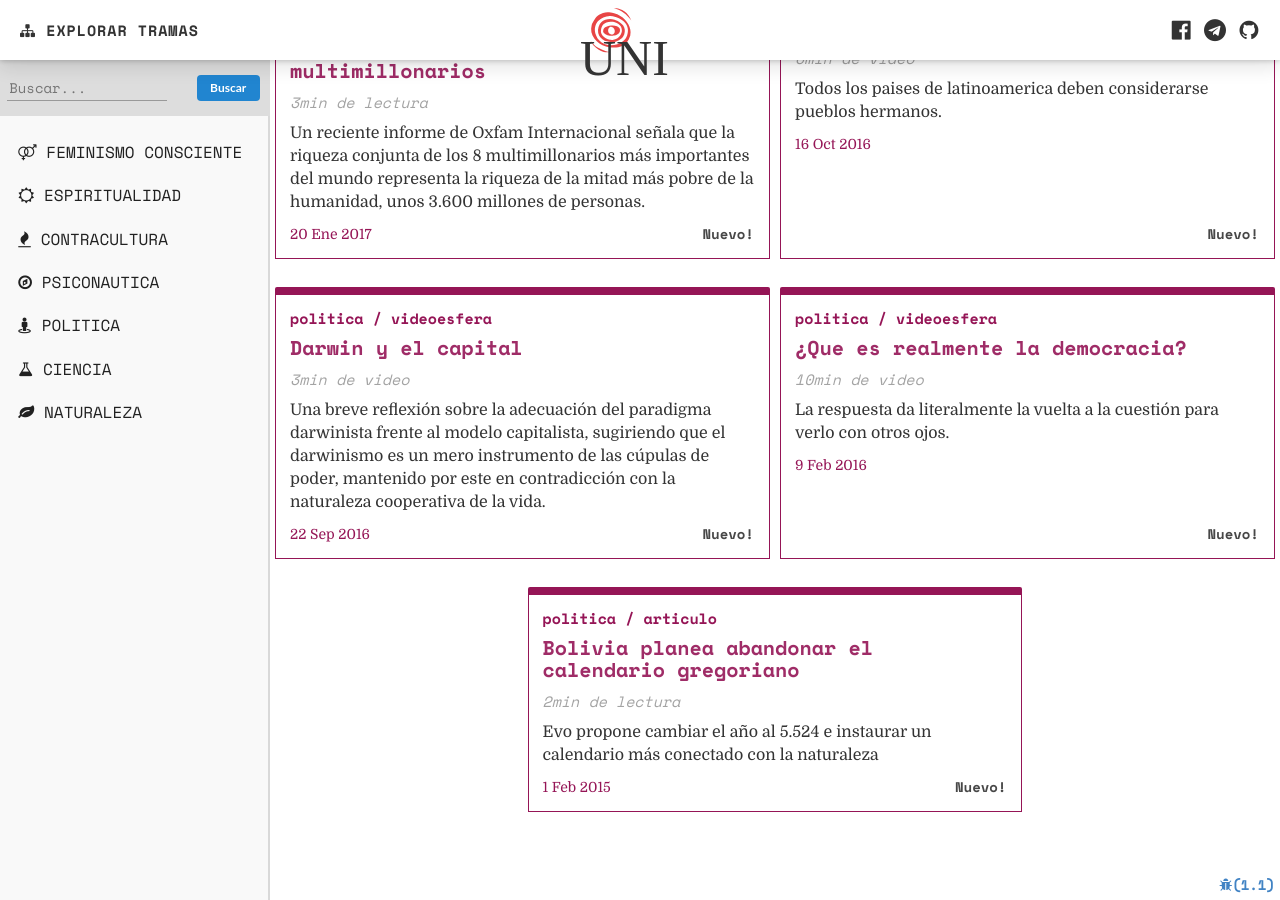
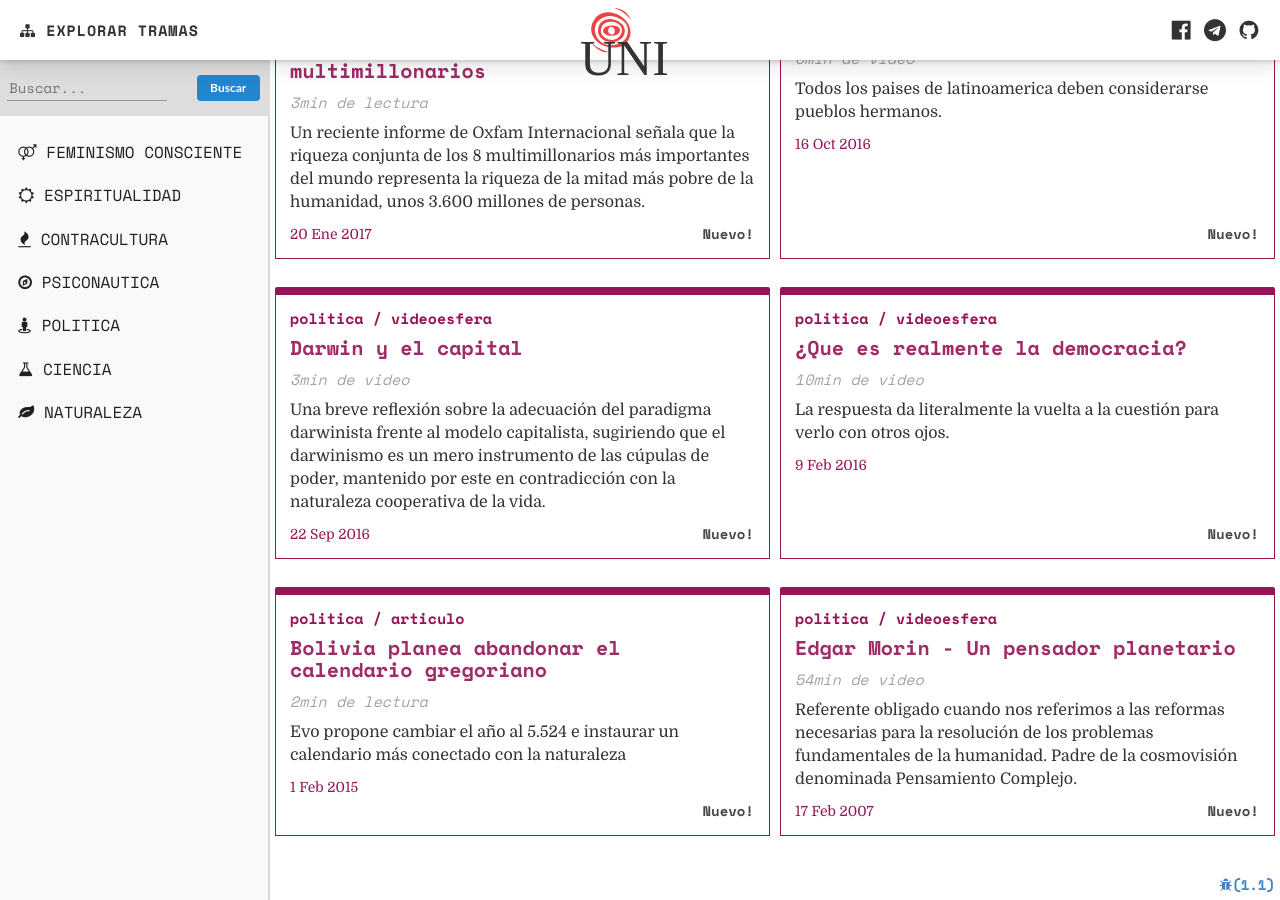
Before and after one commit to ama-trama/uni, a Jekyll site: the page built from _posts/politica/2016-02-09-que-es-la-democracia.md, in a window 1280 px wide and 900 px high, scrolled down 924 px. Built offline with Jekyll 4.4.1, drawn with Linux system fonts in a browser that asks for light colours; some web fonts are replaced; comment, search, counter and statistics services are not loaded.

Commit message:
edgar morin

```diff
--- /dev/null
+++ b/_posts/politica/2007-02-17-edgar-morin-un-pensador-planetario.md
@@ -0,0 +1,104 @@
+---
+layout: post
+icon: youtube play
+title: Edgar Morin - Un pensador planetario
+meta: Referente obligado cuando nos referimos a las reformas necesarias para la resolución de los problemas fundamentales de la humanidad. Padre de la cosmovisión denominada Pensamiento Complejo.
+comments: true
+featured: true
+category: politica
+type: videoesfera
+duration: 54min
+author: A Parte Rei Revista de Filosofía
+author_url: https://www.youtube.com/channel/UCRVjD2DJveVRqgcFbAHLCNw
+source: https://www.youtube.com/embed/videoseries?list=PLfh9nWGEZgDu0JQbEwZ64HyE9XWGnPafF
+---
+
+<p class="hyphenate">
+	Edgar Morin, personaje universal asociado a las corrientes de pensamiento de vanguardia. Referente obligado cuando nos referimos a las reformas necesarias para la resolución de los problemas fundamentales de la humanidad. Padre de la cosmovisión denominada "Pensamiento Complejo".
+</p>
+
+<p class="hyphenate">
+
+Edgar Morin es un filósofo y sociólogo francés de origen judeo-español (sefardí). Nacido en París el 8 de julio de 1921, su nombre de nacimiento es Edgar Nahum.
+</p>
+
+<h3>
+
+
+Sus primeros años en el socialismo
+</h3>
+
+<p class="hyphenate">
+
+Con una infancia caracterizada por la enfermedad, Morin empezó a ser un chico entusiasta de la lectura y aficionado al estudio, a la aviación y al ciclismo. Comenzó su labor filosófica con la lectura de los diversos representantes de la Ilustración del s. XVIII. Se vinculó al socialismo gracias al apoyo del Frente Popular (al cual se unió en la Federación de Estudiantes Frentistas, dirigida por Gaston Bergery) y al gobierno republicano español en la Guerra Civil Española. En 1940 huye a Toulouse cuando se enteró de la invasión de la Alemania nazi y se dedicó a ayudar a los refugiados y a la vez a profundizar en el socialismo marxista. Toma parte en la resistencia y se une al Partido Comunista Francés en 1941, siendo perseguido por los miembros de la Gestapo. Participó en la liberación de Paris (agosto de 1944) y al año siguiente, se casa con Violette Chapellaubeau, y se van a vivir en Landau in der Pfalz, en calidad de teniente del Ejército Francés de Ocupación en Alemania.
+</p>
+
+<p class="hyphenate">
+
+
+En 1946, regresa a la capital francesa para darse de baja en su carrera militar y proseguir con sus actividades con el comunismo, su relación con el partido se deterioró debido a su postura crítica y finalmente fue expulsado en 1952 debido a un artículo publicado en France Observateur. Ese mismo año fue admitido en el Centro Nacional de Investigación Científica (CNRS), previa recomendación de algunos intelectuales.
+</p>
+
+<h3>
+Desarrollo filosófico
+</h3>
+<p class="hyphenate">
+
+Al integrarse a la CNRS, Morin se inicia en el campo de la temática social en el terreno de la cinematografía, aproximándose al surrealismo, aunque todavía no abandonando el socialismo, del cual comparte ideas con Franco Fortini y Roberto Guiducci, así como de Herbert Marcuse y otros filósofos. Funda y dirige la revista Argumentos (1956-1962) al tiempo que vive una crisis interior y se manifiesta contra la guerra argelina (1954-1962).
+</p>
+<p class="hyphenate">
+
+
+Al iniciar la década de 1960, Morin inicia trabajos y expediciones por Latinoamérica y queda impresionado por su cultura. Posteriormente empieza a elaborar un pensamiento que haga complementar el desarrollo del sujeto. Ya en Poulhan, y en compañía de sus colaboradores, desarrolla una investigación de carácter experimental que culmina con la tesis de la transdisciplinariedad, que le genera mayores contradicciones con otros académicos.
+</p>
+
+<p class="hyphenate">
+
+
+Durante la revuelta estudiantil del mayo francés (1968), escribe artículos para Le Monde, en la cual descifra el significado y sentido de ese suceso.
+</p>
+
+<p class="hyphenate">
+
+
+Con el surgimiento de la revolución bio-genética, estudia el pensamiento de las tres teorías que llevan a la organización de sus nuevas ideas (la cibernética, la teoría de sistemas y la teoría de la información). También se complementa en la teoría de la autorganización de Heinz von Förster. Para 1977, elabora el concepto del conocimiento enciclopedante, del cual liga los conocimientos dispersos, proponiendo la epistemología de la complejidad.
+</p>
+
+<p class="hyphenate">
+
+
+En 1983, fue condecorado con la orden de la Legión de Honor y a mediados de la década de 1980, ya vislumbra los cambios en el régimen soviético de Mijaíl Gorbachov.
+
+</p>
+
+<h3>
+
+El pensamiento complejo según Edgar Morin
+</h3>
+
+<p class="hyphenate">
+
+
+Edgar Morin ve el mundo como un todo indisociable, donde nuestro espíritu individual posee conocimientos ambiguos, desordenados, que necesita acciones retroalimentadoras y propone un abordaje de manera multidisciplinar y multirreferenciada para lograr la construcción del pensamiento que se desarrolla con un análisis profundo de elementos de certeza. Estos elementos se basan en la complejidad que se caracteriza por tener muchas partes que forman un conjunto intrincado y difícil de conocer.
+</p>
+<p class="hyphenate">
+
+
+El pensamiento complejo es una noción utilizada en filosofía y epistemología que se basa en un asunto espiritual humano como el aliento de vida. Las palabra aliento de vida y espíritu humano tiene un significado muy cercano porque son lo mismo. Este aliento de vida que fue introducido en el hombre cuando su cuerpo fue creado por Dios no es, ni esta relacionado con el Espíritu de Dios sino que se refiere al espíritu humano que el hombre y la mujer tienen dentro de su cuerpo humano.
+</p>
+<p class="hyphenate">
+
+
+En los últimos tiempos se está extendiendo el uso del término Ciencias de la Complejidad para referirse a todas las disciplinas que hacen uso del enfoque de sistemas. El ordenador es la herramienta fundamental de las ciencias de la complejidad debido a su capacidad para modelar y simular sistemas complejos. Con posterioridad y en un análisis más profundo, la complejidad también se presenta con trazos inquietantes de confusión, desorientación, desorden, ambigüedad, incertidumbre, y de ahí la necesidad para poder hacer un mejor manejo del conocimiento.
+</p>
+
+<p class="hyphenate">
+
+
+Morin manifiesta que la innovación presupone una cierta desorganización relajamiento de tensiones estrechamente vincuadas con la acción de un principio reorganizado.
+</p>
+<p class="hyphenate">
+
+
+Se opone al aislamiento de los objetos del conocimiento, los restituye a su contexto, los reisnserta en la globalidad a la que pertenecen.
+</p>
```
Also changed, not shown: _posts/ciencia/2009-08-25-la-ciencia-detras-de-la-creatividad.md (added, +18 -0 lines), _posts/ciencia/2013-09-16-sagrada-geometria-la-flor-de-la-vida.md (+1 -1 lines), _posts/feminismo-consciente/2015-11-28-camila-moreno-diario-nocturno.md (+3 -1 lines), _posts/politica/2016-02-09-que-es-la-democracia.md (+1 -1 lines).
